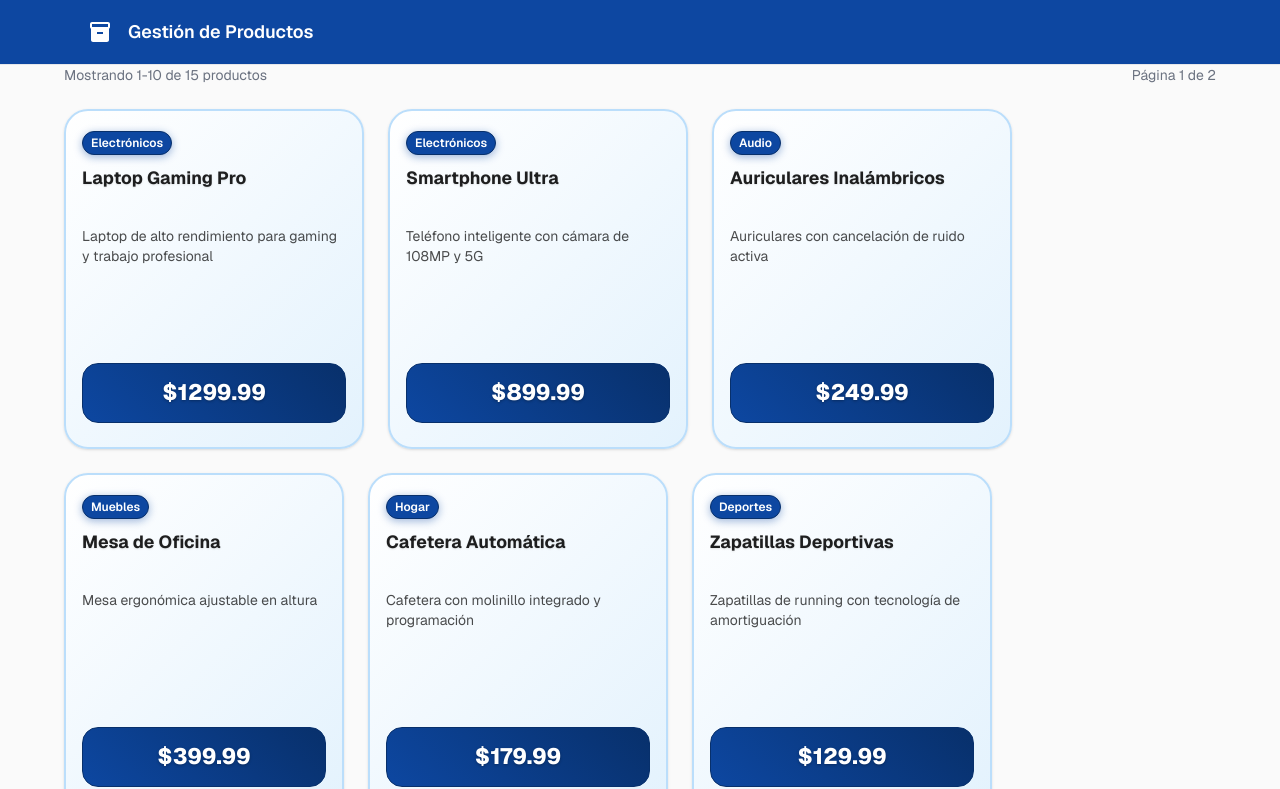
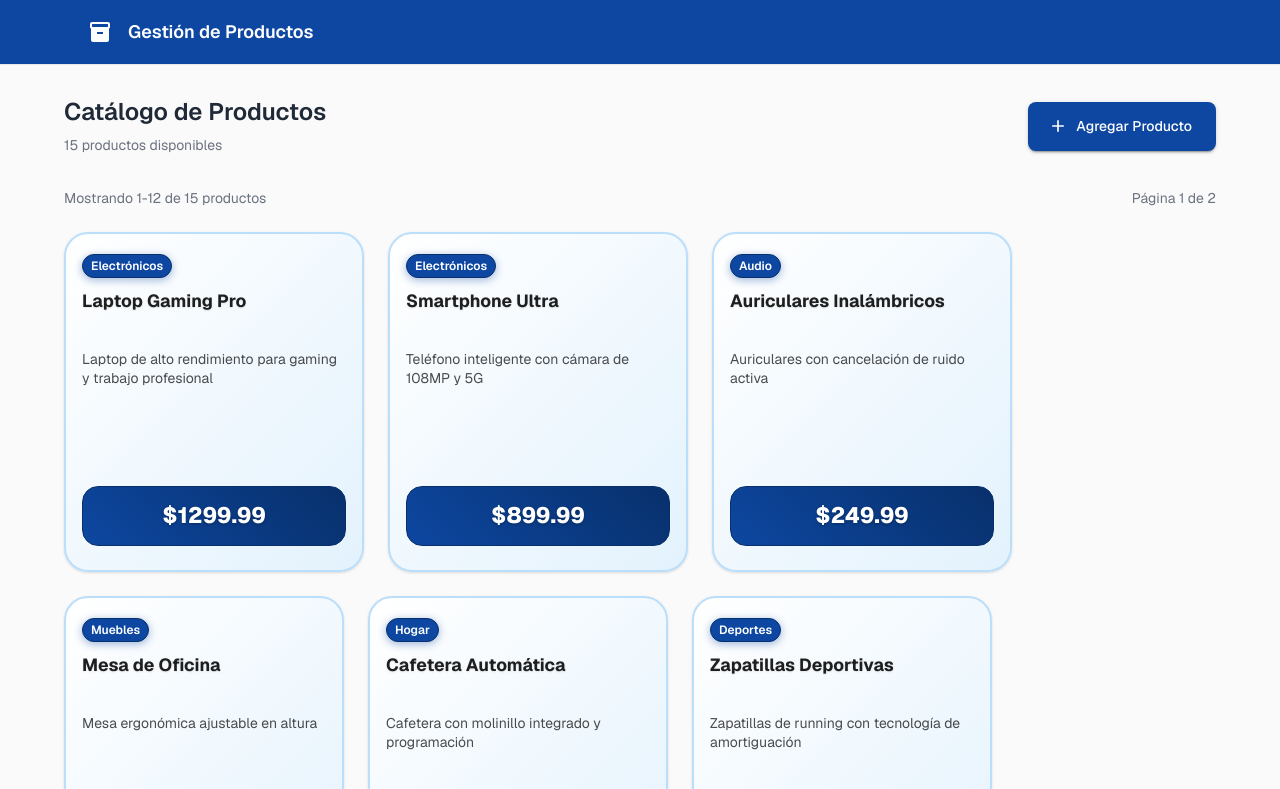
Before and after one commit to Stiven-Chacon/nextjs-products-management, a Next.js app: page / in a window 1280 px wide. Shown: the top 789 px of the page. Built offline with nearby package versions, Linux system fonts and the light colour scheme.

Commit message:
feat(ui): add AddProductForm dialog component with form handling

```diff
--- a/src/app/page.tsx
+++ b/src/app/page.tsx
@@ -1,18 +1,69 @@
 "use client"
 
 import { Header } from "@/components/layout/header"
+import { AddProductForm } from "@/components/products/add-product-form"
 import { ProductsGrid } from "@/components/products/products-grid"
-import { Box, Container } from "@mui/material"
+import { useAppSelector } from "@/lib/hooks"
+import { Product } from "@/lib/mock-data"
+import { Add } from "@mui/icons-material"
+import { Container, Box, Button, Typography } from "@mui/material"
+import { useState } from "react"
 
 export default function Home() {
+    const [isAddFormOpen, setIsAddFormOpen] = useState(false)
+  const [selectedProduct, setSelectedProduct] = useState<Product | null>(null)
+  const [isDetailsModalOpen, setIsDetailsModalOpen] = useState(false)
+
+  const { filteredProducts } = useAppSelector((state) => state.products)
+
   return (
     <Box sx={{ minHeight: "100vh", bgcolor: "background.default" }}>
       <Header />
 
-      <Container>
+        <Container maxWidth="lg" sx={{ py: 4 }}>
+        <Box sx={{ mb: 4 }}>
+          <Box
+            sx={{
+              display: "flex",
+              justifyContent: "space-between",
+              alignItems: "center",
+              mb: 3,
+              flexWrap: "wrap",
+              gap: 2,
+            }}
+          >
+            <Box>
+              <Typography variant="h4" component="h2" sx={{ fontWeight: 600, color: "text.primary", mb: 1 }}>
+                Catálogo de Productos
+              </Typography>
+              <Typography variant="body1" color="text.secondary">
+                {filteredProducts.length} producto{filteredProducts.length !== 1 ? "s" : ""} disponible
+                {filteredProducts.length !== 1 ? "s" : ""}
+              </Typography>
+            </Box>
+            <Button
+              variant="contained"
+              startIcon={<Add />}
+              onClick={() => setIsAddFormOpen(true)}
+              sx={{
+                bgcolor: "primary.main",
+                "&:hover": { bgcolor: "primary.dark" },
+                px: 3,
+                py: 1.5,
+                fontWeight: 500,
+                textTransform: "none",
+              }}
+            >
+              Agregar Producto
+            </Button>
+          </Box>
+
+        </Box>
+
         <ProductsGrid />
       </Container>
 
+      <AddProductForm open={isAddFormOpen} onClose={() => setIsAddFormOpen(false)} />
 
     </Box>
   )
--- /dev/null
+++ b/src/components/products/add-product-form.tsx
@@ -0,0 +1,138 @@
+"use client"
+
+import type React from "react"
+
+import { useState } from "react"
+import {
+  Dialog,
+  DialogTitle,
+  DialogContent,
+  DialogActions,
+  TextField,
+  Button,
+  FormControl,
+  InputLabel,
+  Select,
+  MenuItem,
+  Box,
+  Typography,
+} from "@mui/material"
+import { useAppDispatch } from "@/lib/hooks"
+import { addProduct } from "@/lib/mock-data"
+
+interface AddProductFormProps {
+  open: boolean
+  onClose: () => void
+}
+
+const categories = ["Electrónicos", "Audio", "Muebles", "Hogar", "Deportes"]
+
+export function AddProductForm({ open, onClose }: AddProductFormProps) {
+  const dispatch = useAppDispatch()
+  const [formData, setFormData] = useState({
+    nombre: "",
+    descripcion: "",
+    precio: "",
+    categoria: "",
+  })
+
+  const handleSubmit = (e: React.FormEvent) => {
+    e.preventDefault()
+
+    if (!formData.nombre || !formData.descripcion || !formData.precio || !formData.categoria) {
+      return
+    }
+
+
+    dispatch(
+      addProduct({
+        nombre: formData.nombre,
+        descripcion: formData.descripcion,
+        precio: Number.parseFloat(formData.precio),
+        categoria: formData.categoria,
+      }),
+    )
+
+    setFormData({
+      nombre: "",
+      descripcion: "",
+      precio: "",
+      categoria: "",
+    })
+    onClose()
+  }
+
+  const handleChange = (field: string, value: string) => {
+    setFormData((prev) => ({ ...prev, [field]: value }))
+  }
+
+  return (
+    <Dialog open={open} onClose={onClose} maxWidth="sm" fullWidth>
+      <form onSubmit={handleSubmit}>
+        <DialogTitle>
+          <Typography variant="h6" sx={{ fontWeight: 600 }}>
+            Agregar Nuevo Producto
+          </Typography>
+        </DialogTitle>
+        <DialogContent>
+          <Box sx={{ display: "flex", flexDirection: "column", gap: 3, pt: 1 }}>
+            <TextField
+              label="Nombre del producto"
+              value={formData.nombre}
+              onChange={(e) => handleChange("nombre", e.target.value)}
+              required
+              fullWidth
+            />
+            <TextField
+              label="Descripción"
+              value={formData.descripcion}
+              onChange={(e) => handleChange("descripcion", e.target.value)}
+              required
+              fullWidth
+              multiline
+              rows={3}
+            />
+            <TextField
+              label="Precio"
+              type="number"
+              value={formData.precio}
+              onChange={(e) => handleChange("precio", e.target.value)}
+              required
+              fullWidth
+              inputProps={{ step: "0.01", min: "0" }}
+            />
+            <FormControl required fullWidth>
+              <InputLabel>Categoría</InputLabel>
+              <Select
+                value={formData.categoria}
+                label="Categoría"
+                onChange={(e) => handleChange("categoria", e.target.value)}
+              >
+                {categories.map((category) => (
+                  <MenuItem key={category} value={category}>
+                    {category}
+                  </MenuItem>
+                ))}
+              </Select>
+            </FormControl>
+          </Box>
+        </DialogContent>
+        <DialogActions sx={{ p: 3, pt: 2 }}>
+          <Button onClick={onClose} color="inherit">
+            Cancelar
+          </Button>
+          <Button
+            type="submit"
+            variant="contained"
+            sx={{
+              bgcolor: "primary.main",
+              "&:hover": { bgcolor: "primary.dark" },
+            }}
+          >
+            Agregar Producto
+          </Button>
+        </DialogActions>
+      </form>
+    </Dialog>
+  )
+}
--- a/src/components/products/products-grid.tsx
+++ b/src/components/products/products-grid.tsx
@@ -18,7 +18,7 @@ import { useAppSelector } from "@/lib/hooks"
 import { ProductCard } from "../cards/product-card"
 
 
-const PRODUCTS_PER_PAGE = 10
+const PRODUCTS_PER_PAGE = 12
 
 export function ProductsGrid() {
   const { filteredProducts, } = useAppSelector((state) => state.products)
```
